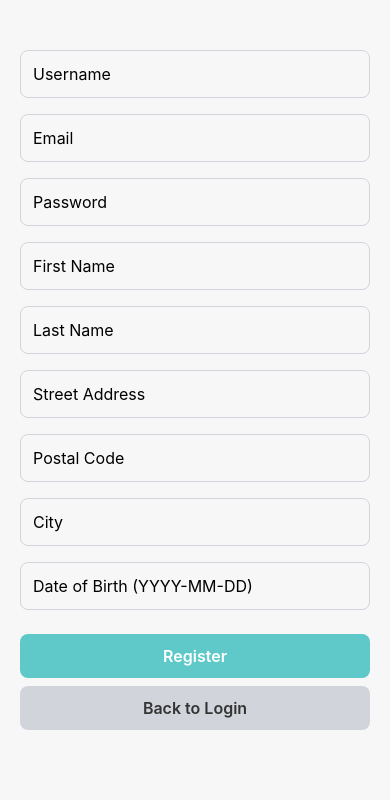
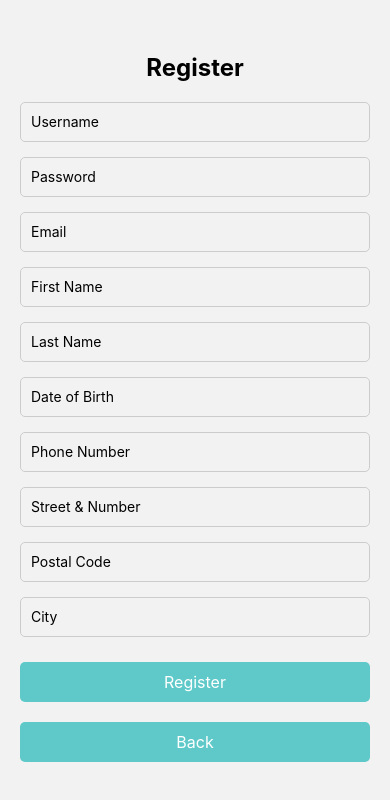
Before and after one commit to christina-stamminger/teamup_frontend, a React Native app: screen /Register in a window 390 px wide. Shown: the top 800 px of the page. Built offline with nearby package versions, Linux system fonts and the light colour scheme.

Commit message:
Registration implemented successfully

```diff
--- a/package.json
+++ b/package.json
@@ -10,12 +10,15 @@
     "web": "expo start --web"
   },
   "dependencies": {
+    "@expo/metro-runtime": "~4.0.1",
+    "@react-native-community/datetimepicker": "^8.3.0",
     "@react-navigation/bottom-tabs": "^7.2.0",
     "@react-navigation/native": "^7.0.14",
     "@react-navigation/stack": "^7.1.1",
     "expo": "~52.0.26",
     "expo-status-bar": "~2.0.1",
     "formik": "^2.4.6",
+    "lodash.get": "^4.4.2",
     "lucide-react-native": "^0.474.0",
     "react": "18.3.1",
     "react-native": "0.76.6",
@@ -26,6 +29,7 @@
     "react-native-reanimated": "^3.16.7",
     "react-native-safe-area-context": "^4.12.0",
     "react-native-screens": "~4.4.0",
+    "react-native-web": "~0.19.13",
     "yup": "^1.6.1"
   },
   "devDependencies": {
--- a/srce/components/LoginScreen.js
+++ b/srce/components/LoginScreen.js
@@ -16,6 +16,43 @@ import PasswordInput from "./PasswordInput";
 const LoginScreen = ({ navigation }) => {
   const [username, setUsername] = useState("");
   const [password, setPassword] = useState("");
+  const [errorMessage, setErrorMessage] = useState(""); // For displaying errors
+
+  const handleLogin = async () => {
+    try {
+      const response = await fetch("http://192.168.50.116:8082/api/user/auth/login", {
+        method: "POST",
+        headers: {
+          "Content-Type": "application/json",
+        },
+        body: JSON.stringify({
+          username,
+          password,
+        }),
+      });
+
+      // Check if the login was successful
+      if (response.ok) {
+        const data = await response.json();
+        const { token } = data;  // Assuming the JWT token is sent under 'token'
+
+        // Store the token in your app's state or secure storage
+        console.log("JWT Token:", token);
+
+        // You can store it in React Native's AsyncStorage or SecureStorage for persistence
+        // await AsyncStorage.setItem("userToken", token);
+
+        // Navigate to the home screen or authenticated area
+        navigation.replace('HomeTabs');
+      } else {
+        const data = await response.json();
+        setErrorMessage(data.message || "Invalid login credentials");
+      }
+    } catch (error) {
+      setErrorMessage("An error occurred. Please try again.");
+      console.error("Login error", error);
+    }
+  };
 
   return (
     <KeyboardAvoidingView
@@ -58,9 +95,14 @@ const LoginScreen = ({ navigation }) => {
                 />
               </View>
 
+              {/* Error Message */}
+              {errorMessage ? (
+                <Text style={styles.errorText}>{errorMessage}</Text>
+              ) : null}
+
               <TouchableOpacity
                 style={styles.button}
-                onPress={() => navigation.replace('HomeTabs')}
+                onPress={handleLogin}
               >
                 <Text style={styles.buttonText}>Login</Text>
               </TouchableOpacity>
@@ -174,6 +216,12 @@ const styles = StyleSheet.create({
     fontSize: 12,
     color: "#4A7070",
   },
+  errorText: {
+    color: "red",
+    fontSize: 14,
+    textAlign: "center",
+    marginTop: 8,
+  },
 });
 
 export default LoginScreen;
--- a/srce/components/RegisterScreen.js
+++ b/srce/components/RegisterScreen.js
@@ -1,227 +1,248 @@
-import React from "react";
-import {
-  View,
-  TextInput,
-  Text,
-  TouchableOpacity,
-  StyleSheet,
-  Alert,
-  ScrollView,
-  KeyboardAvoidingView,
-  Platform,
-  TouchableWithoutFeedback,
-  Keyboard
-} from "react-native";
-import { Formik } from "formik";
+import React, { useState } from "react";
+import { View, TextInput, Text, TouchableOpacity, StyleSheet, Alert, ScrollView, KeyboardAvoidingView, Platform } from "react-native";
+import { useFormik } from "formik";
 import * as Yup from "yup";
+import get from "lodash.get";
 
 // Validation Schema
-const validationSchema = Yup.object().shape({
-  username: Yup.string().required("Username is required"),
-  email: Yup.string().email("Invalid email").required("Email is required"),
-  password: Yup.string().min(8, "Password must be at least 8 characters").required("Password is required"),
-  firstName: Yup.string().required("First name is required"),
-  lastName: Yup.string().required("Last name is required"),
-  street: Yup.string().required("Street address is required"),
-  postalCode: Yup.string().matches(/^[0-9]+$/, "Invalid postal code").required("Postal code is required"),
-  city: Yup.string().required("City is required"),
-  //dob: Yup.string().required("Date of birth is required"), // Using string for simplicity
-  //dob: Yup.date().required('Date of birth is required').nullable(),
-  dob: Yup.date()
-  .required("Date of birth is required")
-  .nullable()
-  .max(new Date(new Date().setFullYear(new Date().getFullYear() - 12)), "You must be at least 12 years old"),
-
+const validationSchema = Yup.object({
+  address: Yup.object({
+    streetNumber: Yup.string().required("Street number is required."),
+    postalCode: Yup.string()
+      .length(4, "Postal Code must be exactly 4 characters long.")
+      .required("Postal Code is required."),
+    city: Yup.string().required("City is required."),
+  }),
+  username: Yup.string().required("Username is required."),
+  password: Yup.string().required("Password is required."),
+  firstName: Yup.string()
+    .matches(
+      /^[a-zA-Z\s'-]+$/,
+      "First name can only contain letters, spaces, hyphens, and apostrophes."
+    )
+    .required("First name is required."),
+  lastName: Yup.string()
+    .matches(
+      /^[a-zA-Z\s'-]+$/,
+      "Last name can only contain letters, spaces, hyphens, and apostrophes."
+    )
+    .required("Last name is required."),
+  dateOfBirth: Yup.date()
+    .required("Date of Birth is required.")
+    .test("age", "You must be at least 12 years old", function (value) {
+      return value && new Date().getFullYear() - value.getFullYear() >= 12;
+    }),
+  email: Yup.string()
+    .email("Please enter a valid email address.")
+    .required("Email address is required."),
+  phone: Yup.string().required("Phone number is required."),
 });
 
-export default function RegisterForm({ navigation }) {
-  const handleRegister = (values) => {
-    Alert.alert(
-      "Account Created Successfully",
-      "You have registered successfully. Please log in now.",
-      [{ text: "OK", onPress: () => navigation.replace("Login") }]
+// API request for new user registration
+const postNewUser = async (userData) => {
+  try {
+    const response = await fetch("http://192.168.50.116:8082/api/user/signup", {
+      method: "POST",
+      headers: {
+        "Content-Type": "application/json",
+      },
+      body: JSON.stringify(userData),
+    });
+
+    if (response.status === 409) {
+      return { success: false, message: "Username already exists." };
+    } else if (response.ok) {
+      return { success: true };
+    } else {
+      const data = await response.json();
+      return {
+        success: false,
+        message: data.message || "Error registering user. Please try again.",
+      };
+    }
+  } catch (error) {
+    console.error("Error registering user:", error);
+    return {
+      success: false,
+      message: "Error registering user. Please try again.",
+    };
+  }
+};
+
+const RegisterScreen = ({ navigation }) => {
+  const [isSubmitted, setIsSubmitted] = useState(false);
+  const [registrationMessage, setRegistrationMessage] = useState("");
+
+  const formik = useFormik({
+    initialValues: {
+      address: {
+        streetNumber: "",
+        postalCode: "",
+        city: "",
+      },
+      username: "",
+      password: "",
+      firstName: "",
+      lastName: "",
+      dateOfBirth: "",
+      email: "",
+      phone: "",
+    },
+    validationSchema: validationSchema,
+    onSubmit: async (values) => {
+      const { success, message } = await postNewUser(values);
+      if (success) {
+        setIsSubmitted(true);
+      } else {
+        setRegistrationMessage(message); // Set registration error message
+      }
+    },
+  });
+
+  const handleBackButton = () => {
+    navigation.goBack();
+  };
+
+  if (isSubmitted) {
+    return (
+      <View style={styles.registrationSaved}>
+        <Text>Account created successfully!</Text>
+        <Text>Please login now.</Text>
+
+        <TouchableOpacity
+          style={styles.closeButton}
+          onPress={() => {
+            setIsSubmitted(false);
+            setRegistrationMessage("");
+            navigation.navigate("Login"); // Navigate back to login screen
+            formik.resetForm();
+          }}
+        >
+          <Text style={styles.closeButtonText}>X</Text>
+        </TouchableOpacity>
+      </View>
     );
-  };
+  }
 
   return (
     <KeyboardAvoidingView
-      behavior={Platform.OS === "ios" ? "padding" : "height"}
-      keyboardVerticalOffset={Platform.OS === "ios" ? 100 : 50} // Adjusts layout for keyboard
-      style={{ flex: 1 }}
+      behavior={Platform.OS === "ios" ? "padding" : "height"} // Adjust for iOS and Android
+      style={styles.container}
     >
-      <TouchableWithoutFeedback onPress={Keyboard.dismiss}>
-        <ScrollView
-          contentContainerStyle={styles.container}
-          keyboardShouldPersistTaps="handled"
-          showsVerticalScrollIndicator={false}
-        >
-          <Formik
-            initialValues={{
-              username: "",
-              email: "",
-              password: "",
-              firstName: "",
-              lastName: "",
-              street: "",
-              postalCode: "",
-              city: "",
-              dob: "",
-            }}
-            validationSchema={validationSchema}
-            onSubmit={handleRegister}
-          >
-            {({ handleChange, handleBlur, handleSubmit, values, errors, touched }) => (
-              <View style={styles.form}>
-                {/* Username */}
-                <TextInput
-                  style={styles.input}
-                  placeholder="Username"
-                  value={values.username}
-                  onChangeText={handleChange("username")}
-                  onBlur={handleBlur("username")}
-                />
-                {touched.username && errors.username && <Text style={styles.errorText}>{errors.username}</Text>}
+      <ScrollView contentContainerStyle={styles.scrollViewContainer}>
+        <View style={styles.formWrapper}>
+          <Text style={styles.title}>Register</Text>
+          <View style={styles.form}>
+            {[
+              { name: "username", placeholder: "Username", type: "text" },
+              { name: "password", placeholder: "Password", type: "password" },
+              { name: "email", placeholder: "Email", type: "email-address" },
+              { name: "firstName", placeholder: "First Name", type: "text" },
+              { name: "lastName", placeholder: "Last Name", type: "text" },
+              { name: "dateOfBirth", placeholder: "Date of Birth", type: "date" },
+              { name: "phone", placeholder: "Phone Number", type: "phone-pad" },
+              { name: "address.streetNumber", placeholder: "Street & Number", type: "text" },
+              { name: "address.postalCode", placeholder: "Postal Code", type: "numeric" },
+              { name: "address.city", placeholder: "City", type: "text" },
+            ].map(({ name, placeholder, type }) => {
+              const fieldError = get(formik.errors, name);
+              const fieldTouched = get(formik.touched, name);
 
-                {/* Email */}
-                <TextInput
-                  style={styles.input}
-                  placeholder="Email"
-                  value={values.email}
-                  onChangeText={handleChange("email")}
-                  onBlur={handleBlur("email")}
-                  keyboardType="email-address"
-                />
-                {touched.email && errors.email && <Text style={styles.errorText}>{errors.email}</Text>}
+              return (
+                <View key={name} style={styles.inputContainer}>
+                  <TextInput
+                    style={styles.input}
+                    name={name}
+                    placeholder={placeholder}
+                    value={get(formik.values, name)}
+                    onChangeText={formik.handleChange(name)}
+                    onBlur={formik.handleBlur(name)}
+                    keyboardType={type === "numeric" ? "numeric" : "default"}
+                    secureTextEntry={type === "password"}
+                  />
+                  {fieldTouched && fieldError && <Text style={styles.error}>{fieldError}</Text>}
+                </View>
+              );
+            })}
+            {registrationMessage && <Text style={styles.error}>{registrationMessage}</Text>}
 
-                {/* Password */}
-                <TextInput
-                  style={styles.input}
-                  placeholder="Password"
-                  value={values.password}
-                  onChangeText={handleChange("password")}
-                  onBlur={handleBlur("password")}
-                  secureTextEntry
-                />
-                {touched.password && errors.password && <Text style={styles.errorText}>{errors.password}</Text>}
+            <TouchableOpacity style={styles.button} onPress={formik.handleSubmit}>
+              <Text style={styles.buttonText}>Register</Text>
+            </TouchableOpacity>
 
-                {/* First Name */}
-                <TextInput
-                  style={styles.input}
-                  placeholder="First Name"
-                  value={values.firstName}
-                  onChangeText={handleChange("firstName")}
-                  onBlur={handleBlur("firstName")}
-                />
-                {touched.firstName && errors.firstName && <Text style={styles.errorText}>{errors.firstName}</Text>}
-
-                {/* Last Name */}
-                <TextInput
-                  style={styles.input}
-                  placeholder="Last Name"
-                  value={values.lastName}
-                  onChangeText={handleChange("lastName")}
-                  onBlur={handleBlur("lastName")}
-                />
-                {touched.lastName && errors.lastName && <Text style={styles.errorText}>{errors.lastName}</Text>}
-
-                {/* Street Address */}
-                <TextInput
-                  style={styles.input}
-                  placeholder="Street Address"
-                  value={values.street}
-                  onChangeText={handleChange("street")}
-                  onBlur={handleBlur("street")}
-                />
-                {touched.street && errors.street && <Text style={styles.errorText}>{errors.street}</Text>}
-
-                {/* Postal Code */}
-                <TextInput
-                  style={styles.input}
-                  placeholder="Postal Code"
-                  value={values.postalCode}
-                  onChangeText={handleChange("postalCode")}
-                  onBlur={handleBlur("postalCode")}
-                  keyboardType="numeric"
-                />
-                {touched.postalCode && errors.postalCode && <Text style={styles.errorText}>{errors.postalCode}</Text>}
-
-                {/* City */}
-                <TextInput
-                  style={styles.input}
-                  placeholder="City"
-                  value={values.city}
-                  onChangeText={handleChange("city")}
-                  onBlur={handleBlur("city")}
-                />
-                {touched.city && errors.city && <Text style={styles.errorText}>{errors.city}</Text>}
-
-                {/* Date of Birth */}
-                <TextInput
-                  style={styles.input}
-                  placeholder="Date of Birth (YYYY-MM-DD)"
-                  value={values.dob}
-                  onChangeText={handleChange("dob")}
-                  onBlur={handleBlur("dob")}
-                />
-                {touched.dob && errors.dob && <Text style={styles.errorText}>{errors.dob}</Text>}
-
-                {/* Submit Button */}
-                <TouchableOpacity style={styles.button} onPress={handleSubmit}>
-                  <Text style={styles.buttonText}>Register</Text>
-                </TouchableOpacity>
-
-{/* Back to Login Button */}
-<TouchableOpacity
-  style={[styles.button, { backgroundColor: "#D1D5DB", marginTop: 8 }]}
-  onPress={() => navigation.navigate("Login")}
->
-  <Text style={[styles.buttonText, { color: "#333" }]}>Back to Login</Text>
-</TouchableOpacity>
-
-
-              </View>
-            )}
-          </Formik>
-        </ScrollView>
-      </TouchableWithoutFeedback>
+            <TouchableOpacity style={styles.button} onPress={handleBackButton}>
+              <Text style={styles.buttonText}>Back</Text>
+            </TouchableOpacity>
+          </View>
+        </View>
+      </ScrollView>
     </KeyboardAvoidingView>
   );
-}
+};
 
 const styles = StyleSheet.create({
   container: {
-    flexGrow: 1, // Allows scrolling when keyboard is open
+    flex: 1,
+    justifyContent: "center",
     padding: 20,
-    backgroundColor: "#f7f7f7",
+  },
+  scrollViewContainer: {
+    flexGrow: 1,
+    justifyContent: "center",
+    paddingBottom: 20, // Ensure there's enough padding to allow scrolling when the keyboard is visible
+  },
+  formWrapper: {
+    alignItems: "center",
+    width: "100%",
   },
   form: {
     width: "100%",
-    paddingTop: 22,
+  },
+  title: {
+    fontSize: 24,
+    fontWeight: "bold",
+    marginBottom: 20,
+  },
+  inputContainer: {
+    marginBottom: 15,
   },
   input: {
-    height: 48,
-    borderColor: "#D1D5DB",
+    height: 40,
+    borderColor: "#ccc",
     borderWidth: 1,
-    borderRadius: 8,
-    paddingHorizontal: 12,
-    fontSize: 16,
-    marginVertical: 8,
+    borderRadius: 5,
+    paddingLeft: 10,
   },
   button: {
     backgroundColor: "#5FC9C9",
-    paddingVertical: 12,
-    borderRadius: 8,
+    padding: 10,
+    marginVertical: 10,
+    borderRadius: 5,
     alignItems: "center",
-    marginTop: 16,
   },
   buttonText: {
     color: "#fff",
     fontSize: 16,
-    fontWeight: "600",
   },
-  errorText: {
+  error: {
     color: "red",
     fontSize: 12,
-    marginBottom: 8,
+  },
+  registrationSaved: {
+    flex: 1,
+    justifyContent: "center",
+    alignItems: "center",
+  },
+  closeButton: {
+    marginTop: 20,
+    backgroundColor: "#5FC9C9",
+    padding: 10,
+    borderRadius: 5,
+  },
+  closeButtonText: {
+    color: "#fff",
+    fontSize: 18,
   },
 });
+
+export default RegisterScreen;
```
Also changed, not shown: 1 other file (tests, documents, lock files or other folders).
